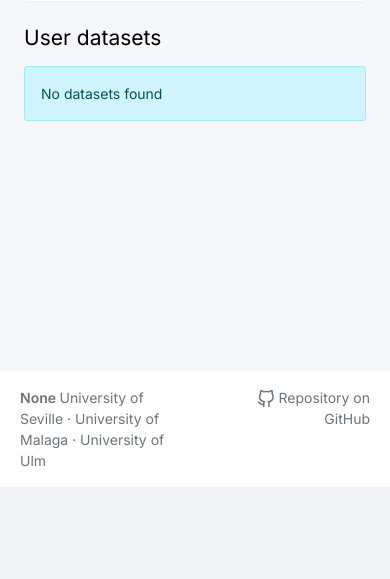
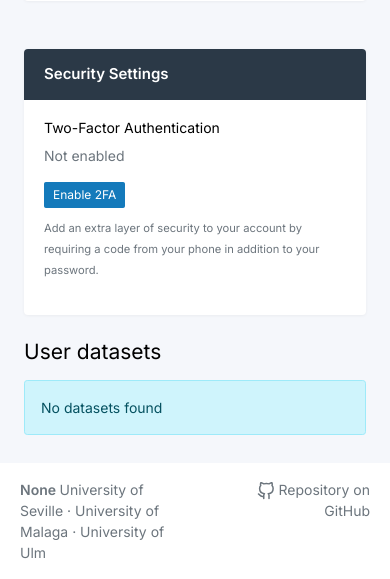
Before and after one commit to Song-hub-egc/song-hub, a Flask app: page /profile/summary in a window 390 px wide. Shown: the part 357-936 px from the top of the page. Before the commit the page ends 844 px from the top, so only its background shows below. Run offline with Flask 3, Linux system fonts and the light colour scheme; the visitor is signed in with stand-in values (Sample User, id 1); data that the repository does not hold is empty; parts of the project's set-up code (start-up, migrations or seed data) failed here and were passed over; some libraries are stand-ins or nearby versions.

Commit message:
Add 2FA section to profile summary

```diff
--- a/app/modules/profile/templates/profile/summary.html
+++ b/app/modules/profile/templates/profile/summary.html
@@ -24,6 +24,40 @@
                 <p class="card-text h5"><i class="fa fa-database"></i> <strong>Uploaded datasets:</strong> {{ total_datasets }} datasets</p>
             </div>
 
+        </div>
+
+    </div>
+
+    <div class="col-12 col-md-8 col-lg-6 mt-4">
+
+        <div class="card shadow-sm">
+            <div class="card-header card-dark">
+                <h5 class="card-title mb-0" style="color: white; font-size: 15px;">Security Settings</h5>
+            </div>
+            <div class="card-body">
+                <div class="mb-3">
+                    <h6><i class="fa fa-shield"></i> Two-Factor Authentication</h6>
+                    {% if user.two_factor_enabled %}
+                    <p class="text-success">
+                        <i class="fa fa-check-circle"></i> Enabled
+                    </p>
+                    <form method="post" action="{{ url_for('auth.disable_two_factor') }}" style="display: inline;">
+                        <button type="submit" class="btn btn-sm btn-danger" onclick="return confirm('Are you sure you want to disable two-factor authentication?');">Disable 2FA</button>
+                    </form>
+                    <form method="post" action="{{ url_for('auth.regenerate_backup_codes') }}" style="display: inline;">
+                        <button type="submit" class="btn btn-sm btn-secondary">Regenerate Backup Codes</button>
+                    </form>
+                    {% else %}
+                    <p class="text-muted">
+                        <i class="fa fa-times-circle"></i> Not enabled
+                    </p>
+                    <a href="{{ url_for('auth.setup_two_factor') }}" class="btn btn-sm btn-primary">Enable 2FA</a>
+                    <p class="text-muted mt-2">
+                        <small>Add an extra layer of security to your account by requiring a code from your phone in addition to your password.</small>
+                    </p>
+                    {% endif %}
+                </div>
+            </div>
         </div>
 
     </div>
```
